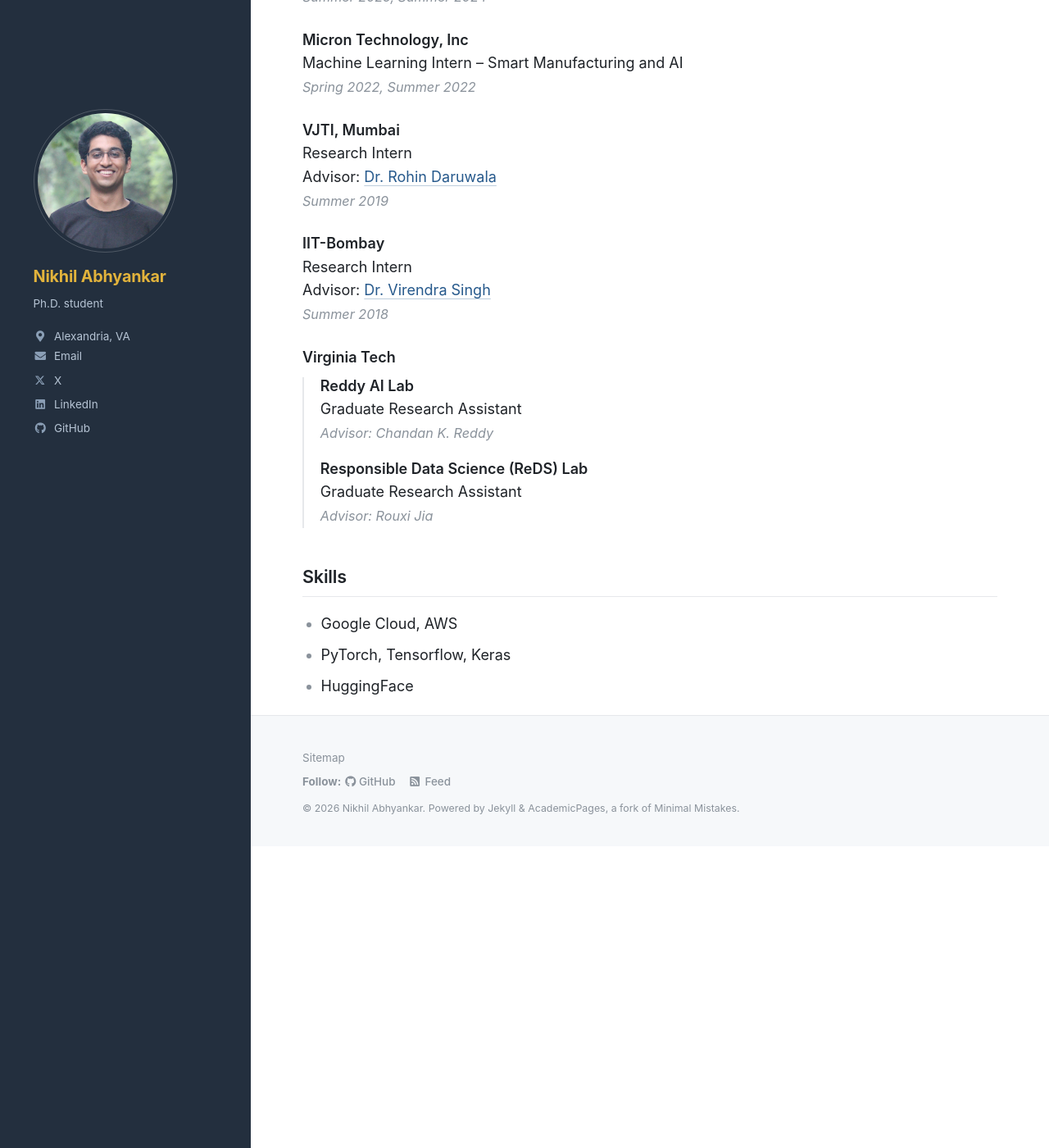
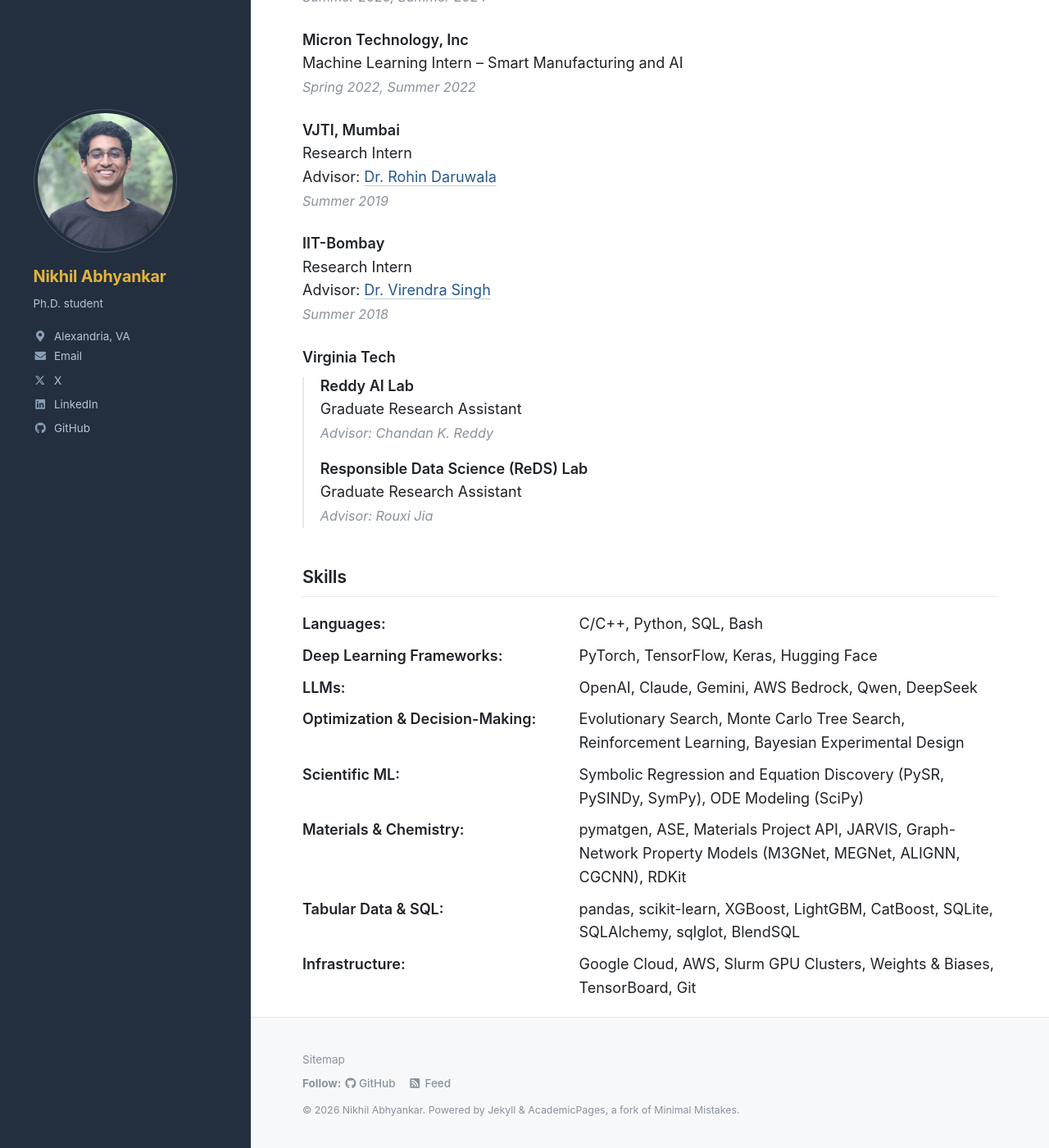
Before and after one commit to nikhilsab/nikhilsab.github.io, a Jekyll site: the page built from _pages/cv.md, in a window 1280 px wide and 1400 px high, scrolled down 469 px. Shown: the whole window at 82% size. Built offline with Jekyll 4.4.1, drawn with Linux system fonts in a browser that asks for light colours.

Commit message:
CV: grouped skills section; version the stylesheet link
- Skills grouped as Languages, Deep Learning Frameworks, LLMs,
  Optimization & Decision-Making, Scientific ML, Materials & Chemistry,
  Tabular Data & SQL, Infrastructure (name column beside tools on wide screens)
- main.css link carries the build time so browsers fetch new styles after a deploy

Co-Authored-By: Claude Opus 5.5 <noreply@anthropic.com>

```diff
--- a/_includes/head.html
+++ b/_includes/head.html
@@ -18,6 +18,6 @@
 </script>
 
 <!-- For all browsers -->
-<link rel="stylesheet" href="{{ base_path }}/assets/css/main.css">
+<link rel="stylesheet" href="{{ base_path }}/assets/css/main.css?v={{ site.time | date: '%s' }}">
 
 <meta http-equiv="cleartype" content="on">
--- a/_pages/cv.md
+++ b/_pages/cv.md
@@ -45,6 +45,11 @@ Work experience
 
 Skills
 ======
-* Google Cloud, AWS
-* PyTorch, Tensorflow, Keras
-* HuggingFace
+* **Languages:** C/C++, Python, SQL, Bash
+* **Deep Learning Frameworks:** PyTorch, TensorFlow, Keras, Hugging Face
+* **LLMs:** OpenAI, Claude, Gemini, AWS Bedrock, Qwen, DeepSeek
+* **Optimization & Decision-Making:** Evolutionary Search, Monte Carlo Tree Search, Reinforcement Learning, Bayesian Experimental Design
+* **Scientific ML:** Symbolic Regression and Equation Discovery (PySR, PySINDy, SymPy), ODE Modeling (SciPy)
+* **Materials & Chemistry:** pymatgen, ASE, Materials Project API, JARVIS, Graph-Network Property Models (M3GNet, MEGNet, ALIGNN, CGCNN), RDKit
+* **Tabular Data & SQL:** pandas, scikit-learn, XGBoost, LightGBM, CatBoost, SQLite, SQLAlchemy, sqlglot, BlendSQL
+* **Infrastructure:** Google Cloud, AWS, Slurm GPU Clusters, Weights & Biases, TensorBoard, Git
--- a/_sass/_custom.scss
+++ b/_sass/_custom.scss
@@ -738,3 +738,33 @@ button:focus-visible {
     font-weight: 500;
   }
 }
+
+
+/*
+   CV skills: group names in a column, tools beside them
+   ========================================================================== */
+
+#skills + ul {
+  padding-left: 0;
+  list-style: none;
+
+  > li {
+    margin-bottom: 0.7em;
+
+    > strong:first-child {
+      color: $text-color;
+    }
+
+    /* wide screens only; narrower ones keep the name inline with the tools */
+    @include breakpoint($x-large) {
+      display: grid;
+      grid-template-columns: 17.5em 1fr;
+      column-gap: 1.25em;
+      margin-bottom: 0.55em;
+
+      > strong:first-child {
+        white-space: nowrap;
+      }
+    }
+  }
+}
```
